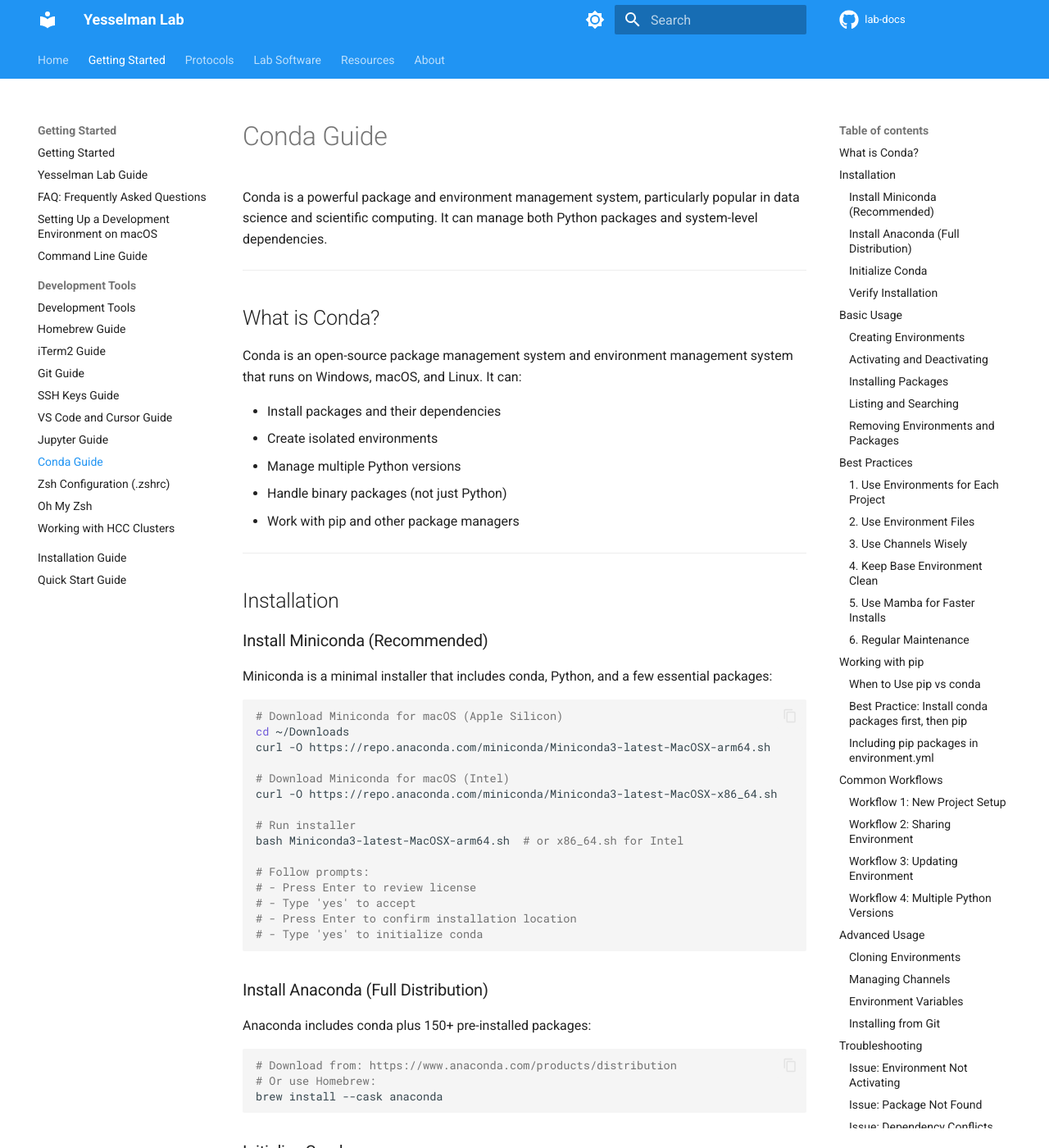
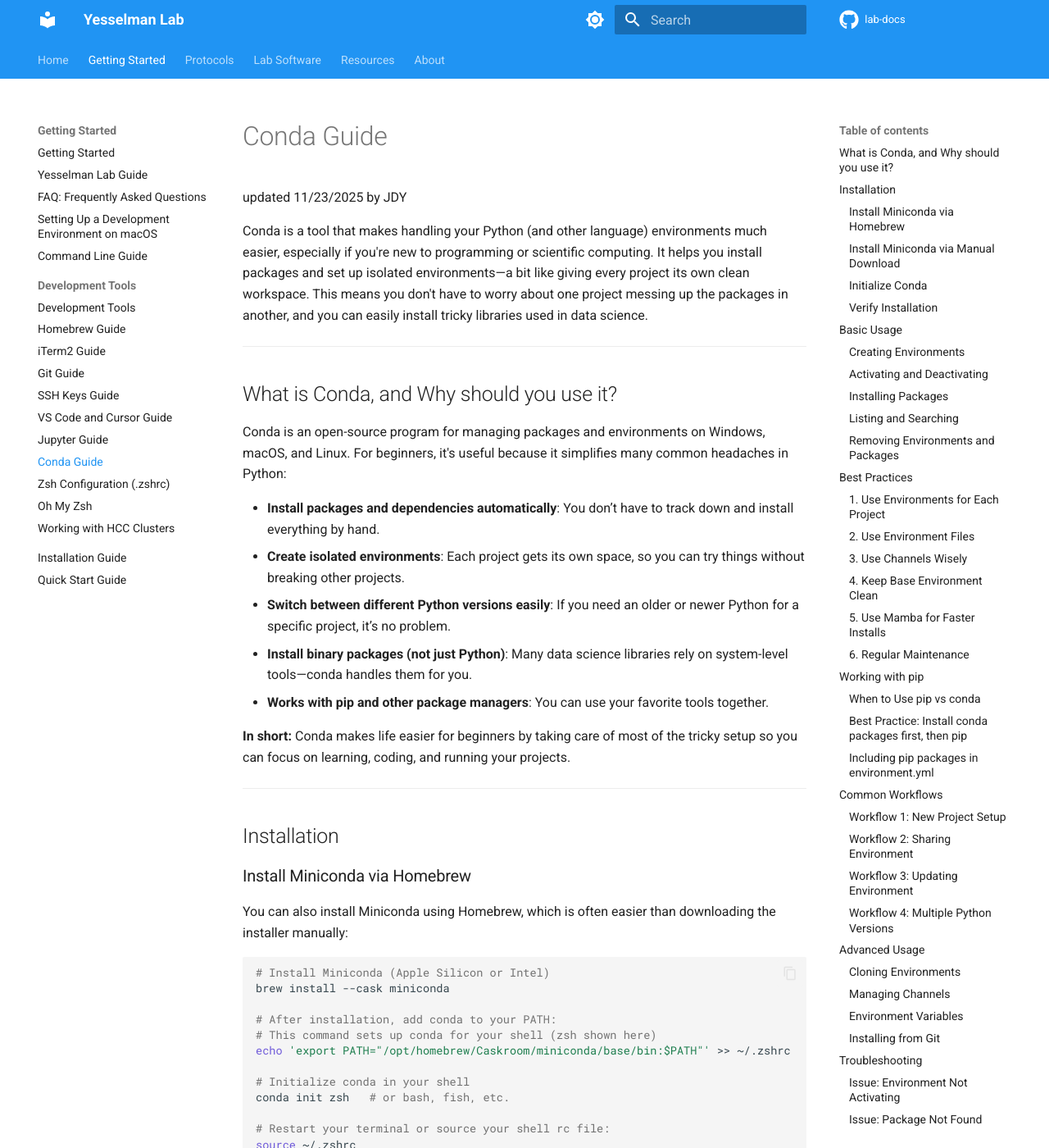
Before and after one commit to YesselmanLab/lab-docs, an MkDocs documentation site: the page built from docs/getting-started/development-tools/conda.md, in a window 1280 px wide and 1400 px high. Shown: the whole window at 82% size. Built offline with MkDocs 1.6.1 and Material for MkDocs 9.7.7, drawn with Linux system fonts in a browser that asks for light colours; comment, search, counter and statistics services are not loaded; the version menu is left out; some of the changed text lies outside the part shown.

Commit message:
minor changes

````diff
--- a/docs/getting-started/development-tools/conda.md
+++ b/docs/getting-started/development-tools/conda.md
@@ -1,24 +1,57 @@
 # Conda Guide
+updated 11/23/2025 by JDY
 
-Conda is a powerful package and environment management system, particularly popular in data science and scientific computing. It can manage both Python packages and system-level dependencies.
+Conda is a tool that makes handling your Python (and other language) environments much easier, especially if you're new to programming or scientific computing. It helps you install packages and set up isolated environments—a bit like giving every project its own clean workspace. This means you don't have to worry about one project messing up the packages in another, and you can easily install tricky libraries used in data science.
 
 ---
 
-## What is Conda?
+## What is Conda, and Why should you use it?
 
-Conda is an open-source package management system and environment management system that runs on Windows, macOS, and Linux. It can:
+Conda is an open-source program for managing packages and environments on Windows, macOS, and Linux. For beginners, it's useful because it simplifies many common headaches in Python:
 
-- Install packages and their dependencies
-- Create isolated environments
-- Manage multiple Python versions
-- Handle binary packages (not just Python)
-- Work with pip and other package managers
+- **Install packages and dependencies automatically**: You don’t have to track down and install everything by hand.
+- **Create isolated environments**: Each project gets its own space, so you can try things without breaking other projects.
+- **Switch between different Python versions easily**: If you need an older or newer Python for a specific project, it’s no problem.
+- **Install binary packages (not just Python)**: Many data science libraries rely on system-level tools—conda handles them for you.
+- **Works with pip and other package managers**: You can use your favorite tools together.
+
+**In short:** Conda makes life easier for beginners by taking care of most of the tricky setup so you can focus on learning, coding, and running your projects.
 
 ---
 
 ## Installation
 
-### Install Miniconda (Recommended)
+
+
+### Install Miniconda via Homebrew
+
+You can also install Miniconda using Homebrew, which is often easier than downloading the installer manually:
+
+```bash
+# Install Miniconda (Apple Silicon or Intel)
+brew install --cask miniconda
+
+# After installation, add conda to your PATH:
+# This command sets up conda for your shell (zsh shown here)
+echo 'export PATH="/opt/homebrew/Caskroom/miniconda/base/bin:$PATH"' >> ~/.zshrc
+
+# Initialize conda in your shell
+conda init zsh   # or bash, fish, etc.
+
+# Restart your terminal or source your shell rc file:
+source ~/.zshrc
+
+```
+
+> **Tip:** For more about `zsh` and your configuration file (`.zshrc`), see:
+> - [Oh My Zsh](https://ohmyz.sh/) (for managing your `zsh` shell)
+> - [What is .zshrc?](https://linuxize.com/post/zshrc-file/) (explains the `.zshrc` file)
+
+> **Note:** On Intel Macs, your path may be `/usr/local/Caskroom/miniconda/base/bin` rather than `/opt/homebrew/Caskroom/miniconda/base/bin`.
+
+For more details, see the [Homebrew Miniconda cask documentation](https://formulae.brew.sh/cask/miniconda).
+
+### Install Miniconda via Manual Download
 
 Miniconda is a minimal installer that includes conda, Python, and a few essential packages:
 
@@ -38,16 +71,6 @@ bash Miniconda3-latest-MacOSX-arm64.sh  # or x86_64.sh for Intel
 # - Type 'yes' to accept
 # - Press Enter to confirm installation location
 # - Type 'yes' to initialize conda
-```
-
-### Install Anaconda (Full Distribution)
-
-Anaconda includes conda plus 150+ pre-installed packages:
-
-```bash
-# Download from: https://www.anaconda.com/products/distribution
-# Or use Homebrew:
-brew install --cask anaconda
 ```
 
 ### Initialize Conda
````
